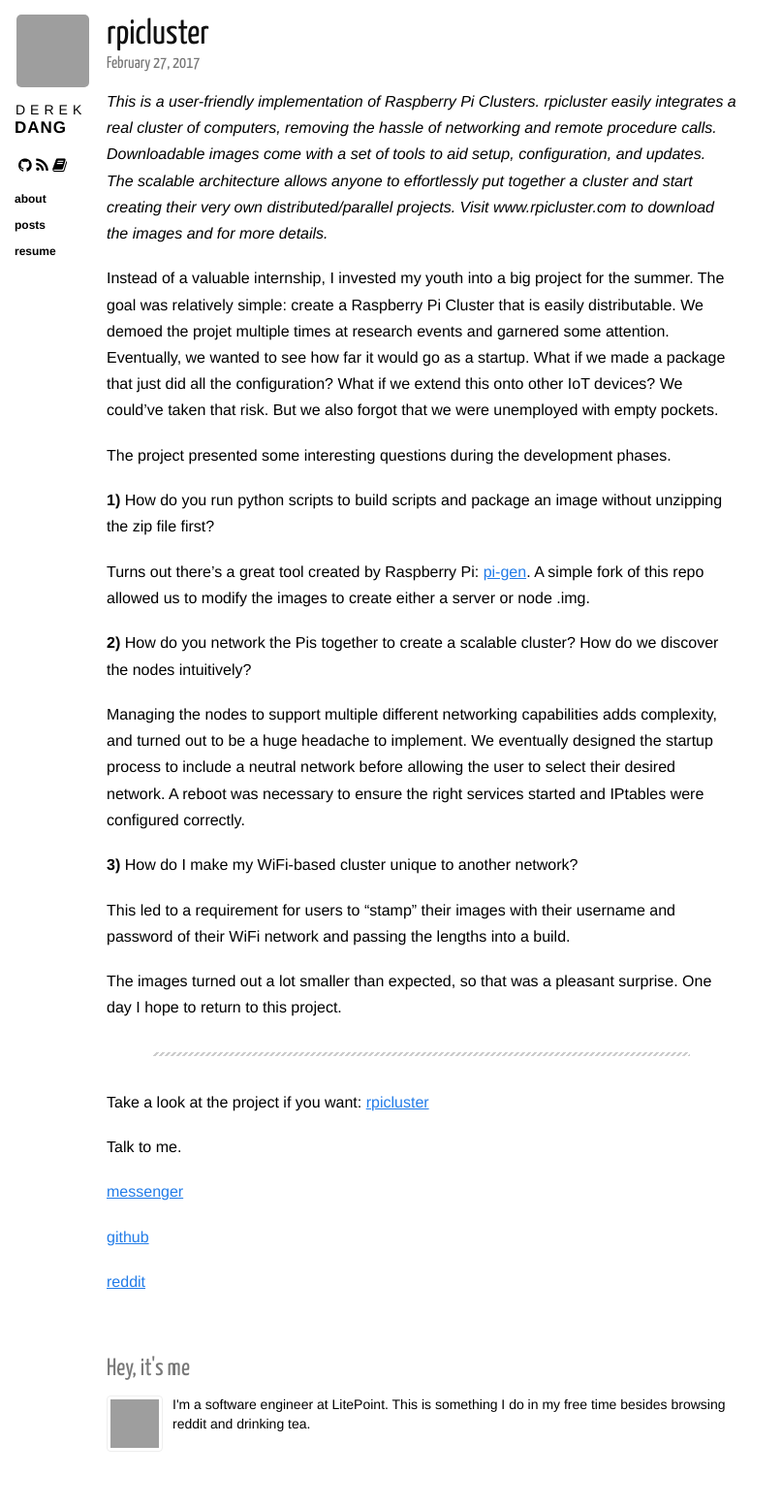
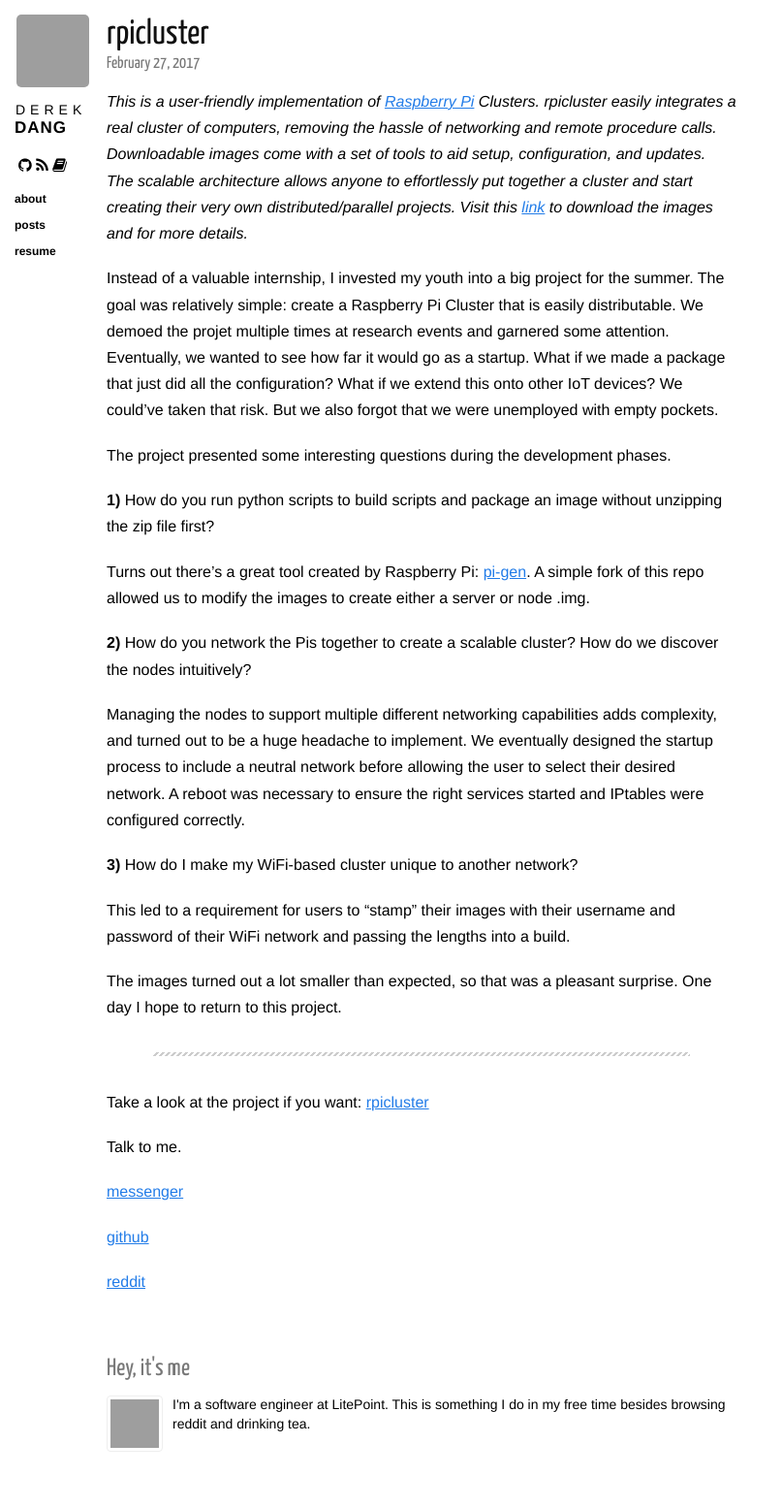
Before and after one commit to dqdang/dqdang.github.io, a Jekyll site: the page built from _posts/2017-02-27-rpicluster.markdown, in a window 1280 px wide. Shown: the whole page at 97% size, without its empty margins (0-807 px from the left). Built offline with Jekyll 4.4.1, drawn with Linux system fonts in a browser that asks for light colours; nearby versions of some CDN libraries; grey boxes are pictures that could not be loaded.

Commit message:
Update 2017-02-27-rpicluster.markdown

```diff
--- a/_posts/2017-02-27-rpicluster.markdown
+++ b/_posts/2017-02-27-rpicluster.markdown
@@ -3,8 +3,7 @@
 title: rpicluster
 category: posts
 ---
-*This is a user-friendly implementation of Raspberry Pi Clusters. rpicluster easily integrates a real cluster of computers, removing the hassle of networking and remote procedure calls. Downloadable images come with a set of tools to aid setup, configuration, and updates. The scalable architecture allows anyone to effortlessly put together a cluster and start creating their very own distributed/parallel
-projects. Visit www.rpicluster.com to download the images and for more details.*
+*This is a user-friendly implementation of [Raspberry Pi](https://www.raspberrypi.org/) Clusters. rpicluster easily integrates a real cluster of computers, removing the hassle of networking and remote procedure calls. Downloadable images come with a set of tools to aid setup, configuration, and updates. The scalable architecture allows anyone to effortlessly put together a cluster and start creating their very own distributed/parallel projects. Visit this [link](www.rpicluster.com) to download the images and for more details.*
 
 Instead of a valuable internship, I invested my youth into a big project for the summer. The goal was relatively simple: create a Raspberry Pi Cluster that is easily distributable. We demoed the projet multiple times at research events and garnered some attention. Eventually, we wanted to see how far it would go as a startup. What if we made a package that just did all the configuration? What if we extend this onto other IoT devices? We could've taken that risk. But we also forgot that we were unemployed with empty pockets.
 
```
